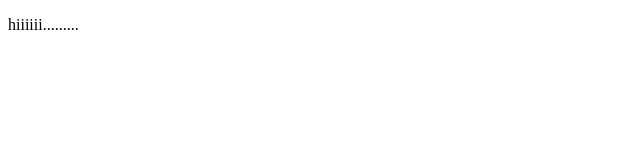
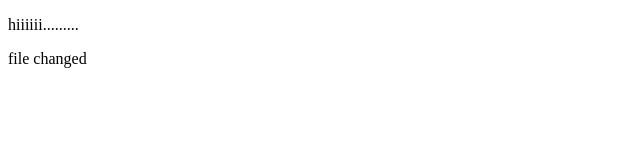
Before and after one commit to kalaiselvanbox/abc, a plain HTML site: page index.html in a window 1280 px wide. Shown: the full height of the page, 0-640 px from the left. Drawn offline with Linux system fonts and the light colour scheme.

Commit message:
second commit

```diff
--- a/index.html
+++ b/index.html
@@ -7,5 +7,6 @@
 </head>
 <body>
     <p>hiiiiii.........</p>
+    <p>file changed</p>
 </body>
 </html>
```
